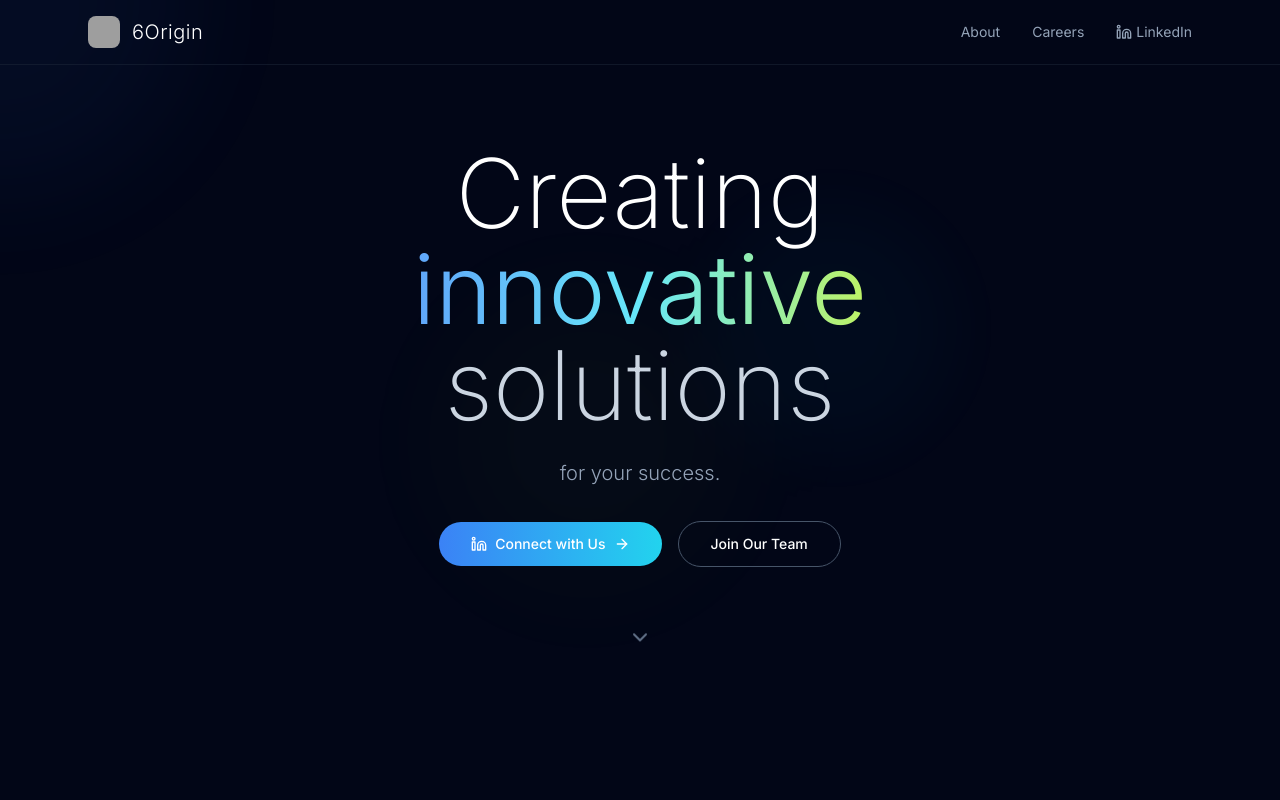
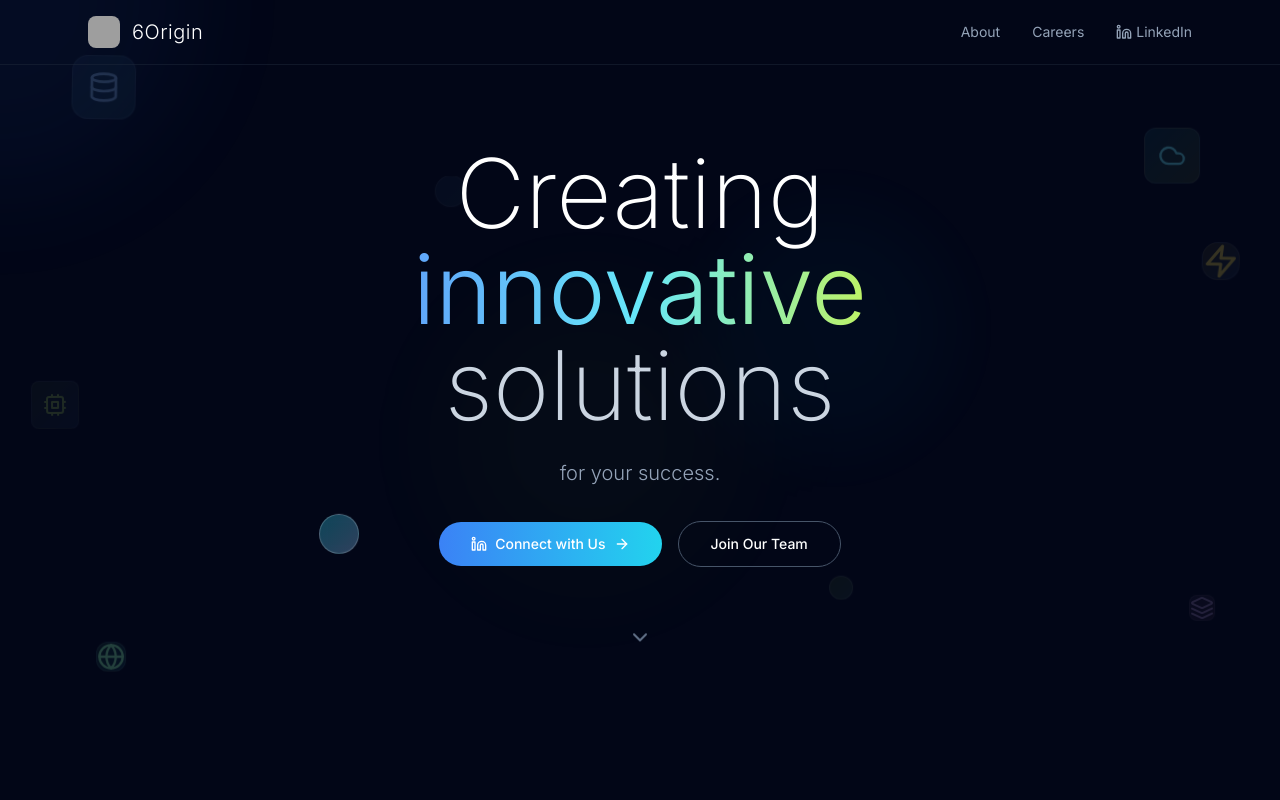
Before and after one commit to JayRupapara/6Origin, a React (Vite) app: page / in a window 1280 px wide. Shown: the top 800 px of the page. Built offline with nearby package versions, Linux system fonts and the light colour scheme; grey boxes are pictures that could not be loaded.

Commit message:
Add floating objects to 6Origin landing page

```diff
--- a/src/App.tsx
+++ b/src/App.tsx
@@ -1,5 +1,5 @@
 import { useEffect, useState } from 'react';
-import { ArrowRight, Code2, Sparkles, Users2, Linkedin, Mail, ChevronDown, X, Menu } from 'lucide-react';
+import { ArrowRight, Code2, Sparkles, Users2, Linkedin, Mail, ChevronDown, X, Menu, Database, Cloud, Cpu, Zap, Globe, Layers } from 'lucide-react';
 
 function App() {
 
@@ -87,6 +87,64 @@ function App() {
         />
         <div className="absolute top-1/4 right-1/4 w-64 h-64 bg-cyan-400/10 rounded-full blur-2xl animate-pulse" />
         <div className="absolute bottom-1/4 left-1/3 w-80 h-80 bg-lime-400/10 rounded-full blur-3xl animate-pulse delay-1000" />
+      </div>
+
+      {/* Floating Objects */}
+      <div className="fixed inset-0 pointer-events-none overflow-hidden">
+        {/* Top Left - Database Icon */}
+        <div className="absolute top-20 left-16 animate-float-slow opacity-20">
+          <div className="w-16 h-16 bg-gradient-to-br from-blue-400/20 to-cyan-300/20 rounded-2xl flex items-center justify-center backdrop-blur-sm border border-white/10">
+            <Database className="w-8 h-8 text-blue-300" />
+          </div>
+        </div>
+
+        {/* Top Right - Cloud Icon */}
+        <div className="absolute top-32 right-20 animate-float-medium opacity-25">
+          <div className="w-14 h-14 bg-gradient-to-br from-cyan-400/20 to-lime-300/20 rounded-xl flex items-center justify-center backdrop-blur-sm border border-white/10">
+            <Cloud className="w-7 h-7 text-cyan-300" />
+          </div>
+        </div>
+
+        {/* Middle Left - CPU Icon */}
+        <div className="absolute top-1/2 left-8 animate-float-fast opacity-15">
+          <div className="w-12 h-12 bg-gradient-to-br from-lime-400/20 to-blue-400/20 rounded-lg flex items-center justify-center backdrop-blur-sm border border-white/10">
+            <Cpu className="w-6 h-6 text-lime-300" />
+          </div>
+        </div>
+
+        {/* Middle Right - Zap Icon */}
+        <div className="absolute top-1/3 right-12 animate-float-slow opacity-20">
+          <div className="w-18 h-18 bg-gradient-to-br from-yellow-400/20 to-blue-400/20 rounded-2xl flex items-center justify-center backdrop-blur-sm border border-white/10">
+            <Zap className="w-9 h-9 text-yellow-300" />
+          </div>
+        </div>
+
+        {/* Bottom Left - Globe Icon */}
+        <div className="absolute bottom-32 left-24 animate-float-medium opacity-25">
+          <div className="w-15 h-15 bg-gradient-to-br from-green-400/20 to-cyan-400/20 rounded-xl flex items-center justify-center backdrop-blur-sm border border-white/10">
+            <Globe className="w-7 h-7 text-green-300" />
+          </div>
+        </div>
+
+        {/* Bottom Right - Layers Icon */}
+        <div className="absolute bottom-40 right-16 animate-float-fast opacity-15">
+          <div className="w-13 h-13 bg-gradient-to-br from-purple-400/20 to-pink-400/20 rounded-lg flex items-center justify-center backdrop-blur-sm border border-white/10">
+            <Layers className="w-6 h-6 text-purple-300" />
+          </div>
+        </div>
+
+        {/* Additional smaller floating elements */}
+        <div className="absolute top-1/4 left-1/3 animate-float-slow opacity-10">
+          <div className="w-8 h-8 bg-gradient-to-br from-blue-400/30 to-cyan-300/30 rounded-full backdrop-blur-sm border border-white/20"></div>
+        </div>
+
+        <div className="absolute bottom-1/4 right-1/3 animate-float-medium opacity-15">
+          <div className="w-6 h-6 bg-gradient-to-br from-lime-400/30 to-green-300/30 rounded-full backdrop-blur-sm border border-white/20"></div>
+        </div>
+
+        <div className="absolute top-2/3 left-1/4 animate-float-fast opacity-12">
+          <div className="w-10 h-10 bg-gradient-to-br from-cyan-400/30 to-blue-300/30 rounded-full backdrop-blur-sm border border-white/20"></div>
+        </div>
       </div>
 
       {/* Mobile Dropdown Menu */}
--- a/src/index.css
+++ b/src/index.css
@@ -56,3 +56,60 @@ a:focus {
     background: rgba(2, 6, 23, 0.9);
   }
 }
+/* Floating animations */
+@keyframes float-slow {
+  0%, 100% {
+    transform: translateY(0px) translateX(0px) rotate(0deg);
+  }
+  25% {
+    transform: translateY(-20px) translateX(10px) rotate(2deg);
+  }
+  50% {
+    transform: translateY(-10px) translateX(-5px) rotate(-1deg);
+  }
+  75% {
+    transform: translateY(-25px) translateX(8px) rotate(1deg);
+  }
+}
+
+@keyframes float-medium {
+  0%, 100% {
+    transform: translateY(0px) translateX(0px) rotate(0deg);
+  }
+  33% {
+    transform: translateY(-15px) translateX(-8px) rotate(-2deg);
+  }
+  66% {
+    transform: translateY(-25px) translateX(12px) rotate(1deg);
+  }
+}
+
+@keyframes float-fast {
+  0%, 100% {
+    transform: translateY(0px) translateX(0px) rotate(0deg);
+  }
+  20% {
+    transform: translateY(-10px) translateX(5px) rotate(1deg);
+  }
+  40% {
+    transform: translateY(-20px) translateX(-3px) rotate(-1deg);
+  }
+  60% {
+    transform: translateY(-15px) translateX(8px) rotate(2deg);
+  }
+  80% {
+    transform: translateY(-25px) translateX(-6px) rotate(-1deg);
+  }
+}
+
+.animate-float-slow {
+  animation: float-slow 8s ease-in-out infinite;
+}
+
+.animate-float-medium {
+  animation: float-medium 6s ease-in-out infinite;
+}
+
+.animate-float-fast {
+  animation: float-fast 4s ease-in-out infinite;
+}
```
